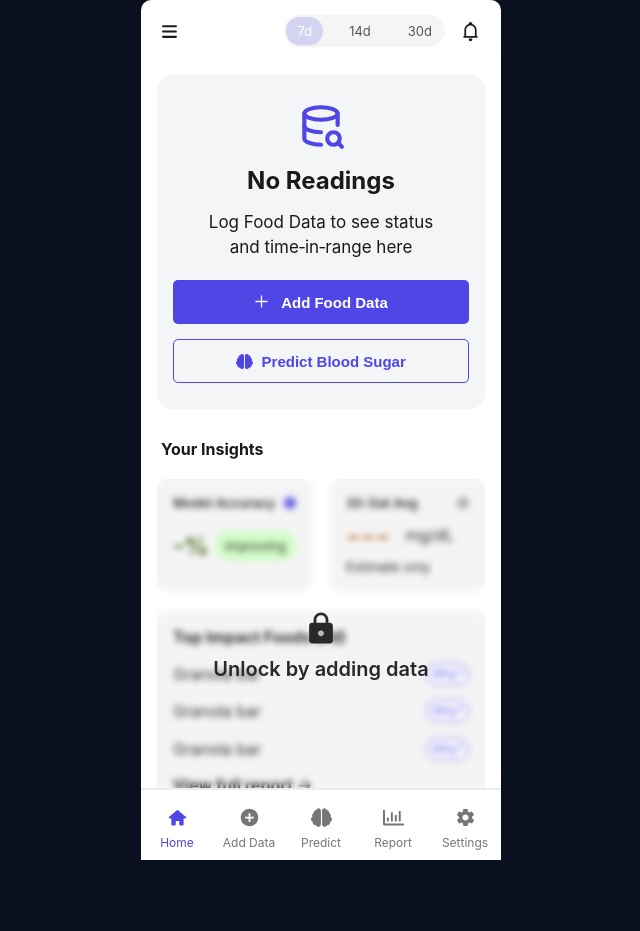
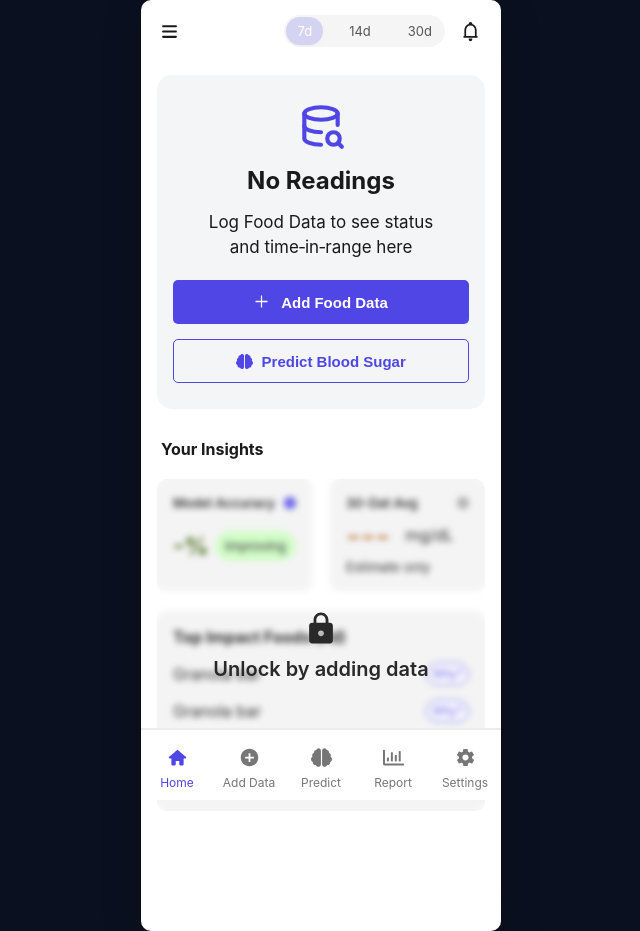
Before and after one commit to mohdkamleen/demo-neurom-fr, a React (Create React App) app: page /home in a window 1280 px wide. Shown: the whole page, without its empty margins (319-959 px from the left). Before the commit the page ends 860 px from the top, so only its background shows below. Built offline with nearby package versions, Linux system fonts and the light colour scheme.

Commit message:
ASDF ASDFASDF

```diff
--- a/src/App.jsx
+++ b/src/App.jsx
@@ -6,7 +6,7 @@ import Home from "./pages/Home";
 
 function App() {
   return (
-    <div className="app">
+    <div className="app" style={{display:"grid",placeItems:"center"}}>
         <Routes>
           <Route path="/" element={<Landing />} />
           <Route path="/signin" element={<SignIn />} />
--- a/src/pages/Components/FooterMenu/index.css
+++ b/src/pages/Components/FooterMenu/index.css
@@ -1,10 +1,7 @@
 .footer-menu-container {
-    position: fixed;
+    position: fixed !important;
     bottom: 0;
-    left: 50%;
-    transform: translateX(-50%);
-    max-width: 500px;
-    width: 100%;
+    width: 360px;
     height: 72px;
     display: flex;
     justify-content: space-around;
--- a/src/pages/Components/FooterMenu/index.jsx
+++ b/src/pages/Components/FooterMenu/index.jsx
@@ -10,17 +10,6 @@ import { MdAddCircle } from 'react-icons/md'
 
 const FooterMenu = () => {
     const location = useLocation()
-    const navigate = useNavigate()
-    var prevScrollpos = window.pageYOffset;
-    window.onscroll = function () {
-        var currentScrollPos = window.pageYOffset;
-        if (prevScrollpos > currentScrollPos) {
-            document.getElementsByClassName("footer-menu-container")[0].style.bottom = "0";
-        } else {
-            document.getElementsByClassName("footer-menu-container")[0].style.bottom = "-60px";
-        }
-        prevScrollpos = currentScrollPos;
-    }
 
     return (
         <div className='footer-menu-container'>
--- a/src/pages/Home/index.css
+++ b/src/pages/Home/index.css
@@ -1,10 +1,5 @@
   .home-phone-screen {
     width: 360px;
-    height: 100%;
-    position: absolute;
-    top: 0;
-    left: 50%;
-    transform: translateX(-50%);
     background: #ffffff;
     border-radius: 10px;
     box-shadow: 0 10px 40px rgba(0, 0, 0, 0.2);
--- a/src/pages/Home/index.jsx
+++ b/src/pages/Home/index.jsx
@@ -25,7 +25,7 @@ export default function Landing() {
         <button className="add-food-data-btn" onClick={_ => message.info("comming soon")}><PlusOutlined /> &nbsp; Add Food Data</button>
         <button className="pridict-blood-sugar-btn" onClick={_ => message.info("comming soon")}><FaBrain style={{ fontSize: "17px" }} /> &nbsp; Predict Blood Sugar </button>
       </div>
-      <FooterMenu />
+
       <h4 style={{ margin: "30px 0 20px 20px" }}>Your Insights</h4>
       <div class="content2">
         <div class="overlay">
@@ -77,15 +77,16 @@ export default function Landing() {
             <button>Why?</button>
           </div>
           <div>
-          <h4> View full report <ArrowRightOutlined style={{fontSize:"15px"}} /></h4> &nbsp;
+            <h4> View full report <ArrowRightOutlined style={{ fontSize: "15px" }} /></h4> &nbsp;
           </div>
-
         </div>
+      </div>
+      <br />      <br />      <br />      <br /> <br />      <br />
 
 
 
+      <FooterMenu  />
 
-      </div>
     </div>
 
   );
```
Lines whose indentation alone changed are shown as unchanged.
